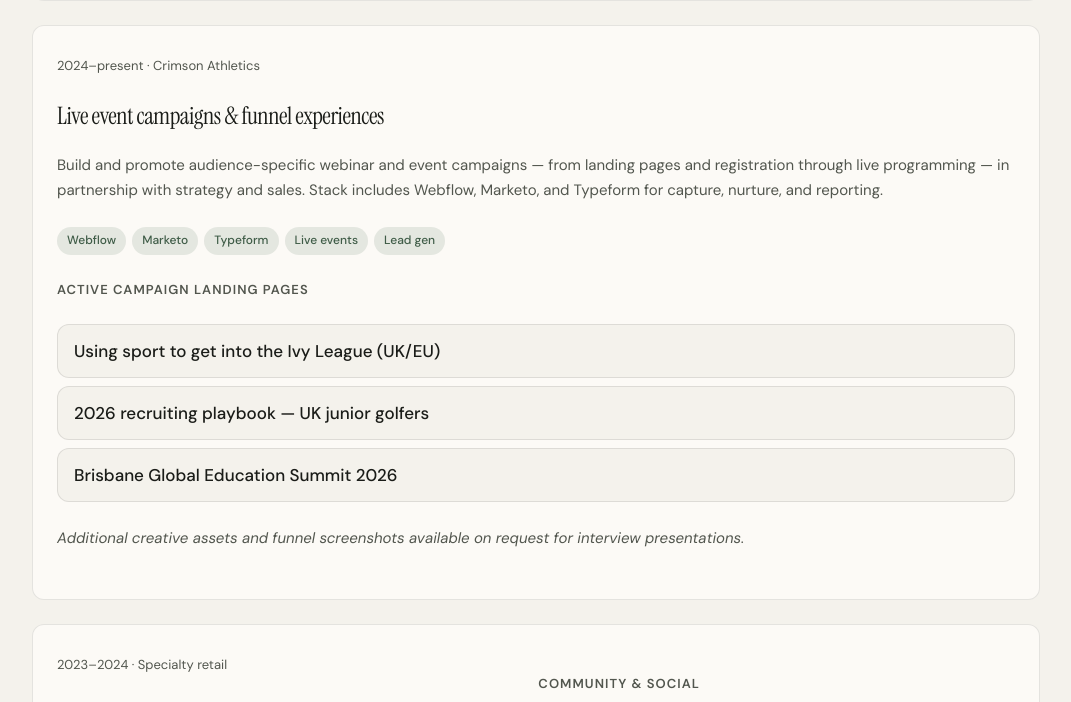
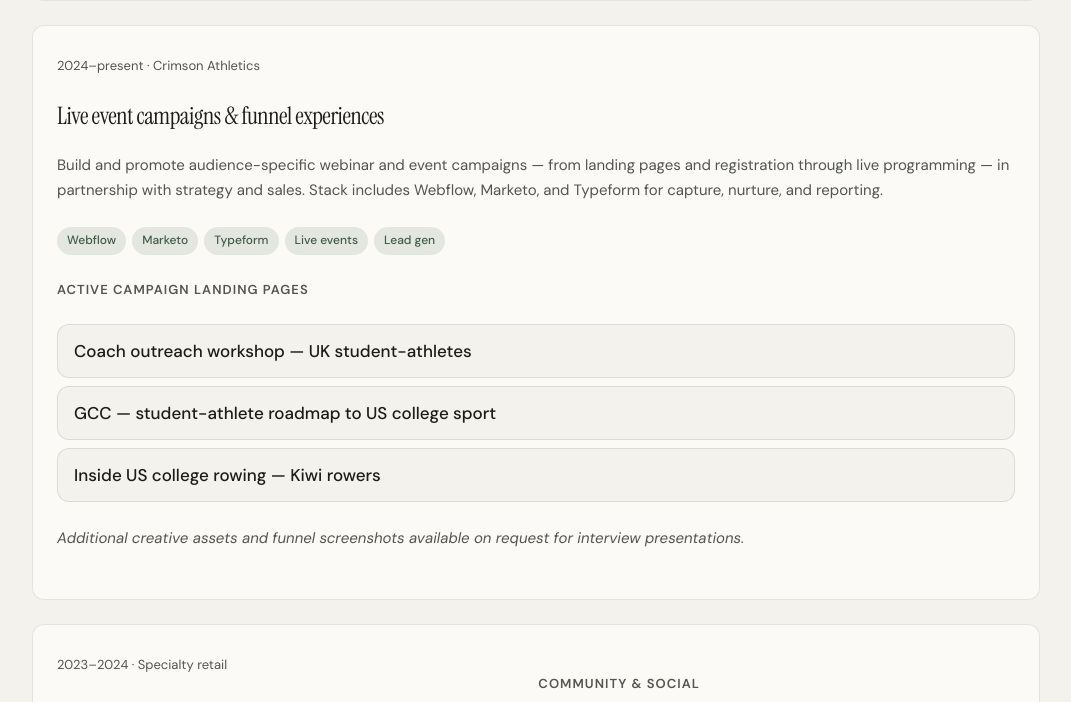
Before and after one commit to sateller1/portfolio, a plain HTML site: page index.html in a window 1280 px wide. Shown: the part 1910-2612 px from the top of the page, without its empty margins (104-1175 px from the left). Drawn offline with Linux system fonts and the light colour scheme.

Commit message:
Update Crimson campaign links and metric typography
Refresh active Crimson Athletics landing page links and align the Paid + organic hero metric with the site's serif branding.

Co-authored-by: Cursor <cursoragent@cursor.com>

```diff
--- a/css/styles.css
+++ b/css/styles.css
@@ -279,10 +279,7 @@ main {
 }
 
 .metric-value--text {
-  font-family: var(--font-sans);
-  font-size: clamp(1.25rem, 2.5vw, 1.65rem);
-  font-weight: 600;
-  letter-spacing: -0.02em;
+  font-size: clamp(1.35rem, 2.5vw, 1.75rem);
 }
 
 .metric-label {
--- a/index.html
+++ b/index.html
@@ -248,26 +248,26 @@
                 <ul class="case-study-links case-study-links--campaigns">
                   <li>
                     <a
-                      href="https://www.athletics.crimsoneducation.org/events/uk-eu-using-sport-to-get-into-the-ivy-league"
+                      href="https://www.athletics.crimsoneducation.org/events/coach-outreach-workshop-a-hands-on-session-for-uk-student-athletes"
                       target="_blank"
                       rel="noreferrer"
-                      >Using sport to get into the Ivy League (UK/EU)</a
+                      >Coach outreach workshop — UK student-athletes</a
                     >
                   </li>
                   <li>
                     <a
-                      href="https://www.athletics.crimsoneducation.org/events/the-2026-recruiting-playbook-what-gets-a-junior-uk-golfer-on-a-us-coachs-radar"
+                      href="https://www.athletics.crimsoneducation.org/events/gcc-the-student-athlete-roadmap-to-us-college-sport"
                       target="_blank"
                       rel="noreferrer"
-                      >2026 recruiting playbook — UK junior golfers</a
+                      >GCC — student-athlete roadmap to US college sport</a
                     >
                   </li>
                   <li>
                     <a
-                      href="https://www.athletics.crimsoneducation.org/events/brisbane-global-education-summit-2026-your-pathway-to-the-worlds-top-universities"
+                      href="https://www.athletics.crimsoneducation.org/events/inside-us-college-rowing-the-recruitment-clock-just-started-for-kiwi-rowers"
                       target="_blank"
                       rel="noreferrer"
-                      >Brisbane Global Education Summit 2026</a
+                      >Inside US college rowing — Kiwi rowers</a
                     >
                   </li>
                 </ul>
```
